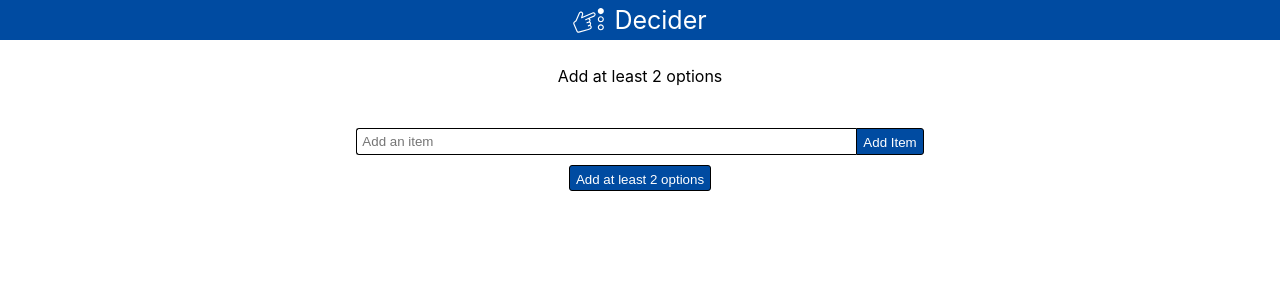
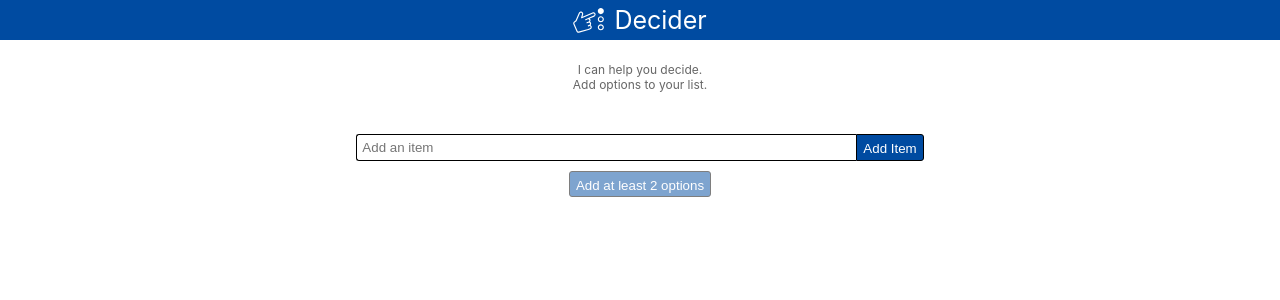
Before and after one commit to ProjectErostribe/decidr, a React (Create React App) app: page / in a window 1280 px wide. Shown: the top 300 px of the page. Built offline with nearby package versions, Linux system fonts and the light colour scheme.

Commit message:
feat(instructions): Add inital load instructions

```diff
--- a/src/App.css
+++ b/src/App.css
@@ -46,6 +46,11 @@ main {
   margin: 5px;
   display: flex;
   justify-content: center;
+}
+
+#display-list p {
+  font-size: 12px;
+  color: #666;
 }
 
 #add-item input,
@@ -100,6 +105,10 @@ button {
   line-height: 2em;
 }
 
+button:disabled {
+  opacity: 0.5;
+}
+
 @media screen and (max-width: 800px) {
 
   .App {
--- a/src/Components/DisplayList.js
+++ b/src/Components/DisplayList.js
@@ -9,8 +9,9 @@ export default function DisplayList({ listContainer }) {
   return (
     <div id="display-list">
       { listContainer.length > 0
-        ? <p>Options: {listContainer.length}</p>
-        : <p>Add at least 2 options</p>
+        ? <p>{listContainer.length} Options</p>
+        : <p>I can help you decide.<br />
+          Add options to your list.</p>
       }
       <ol>
         {displayList}
```
